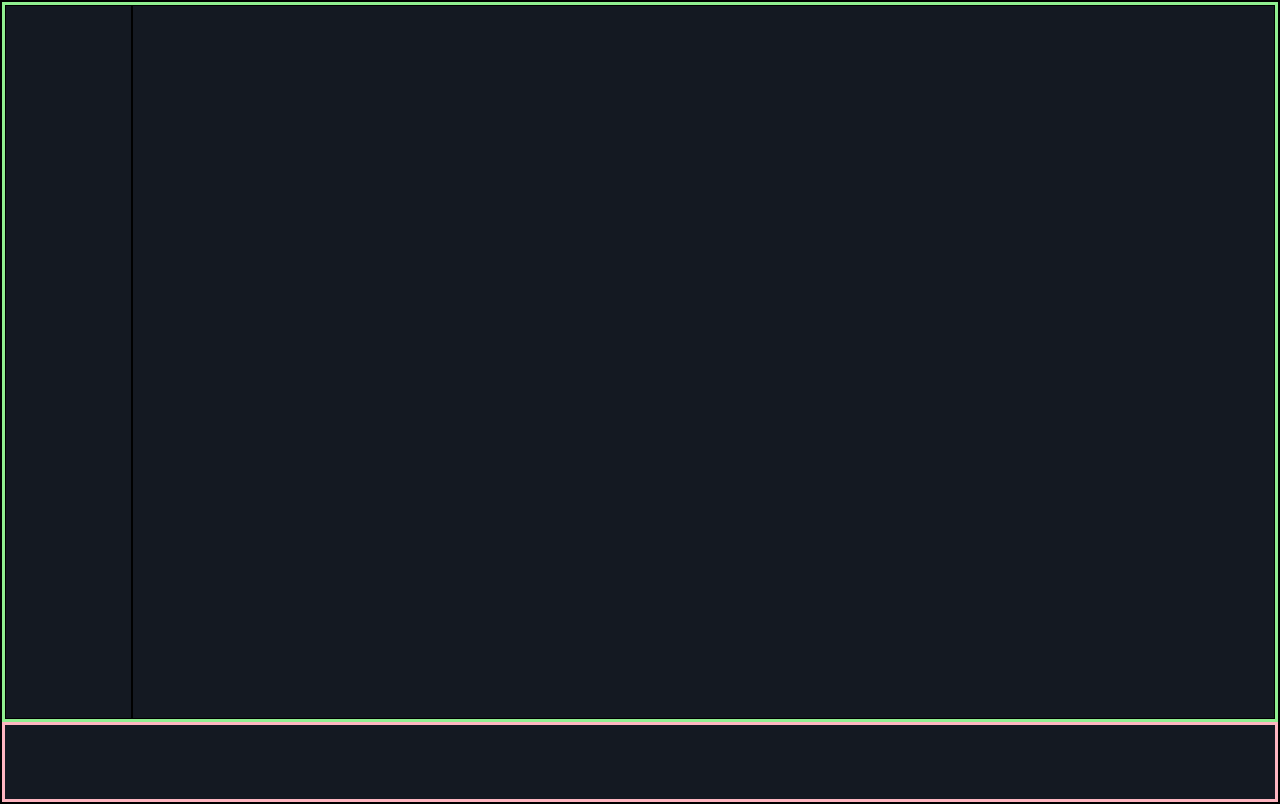
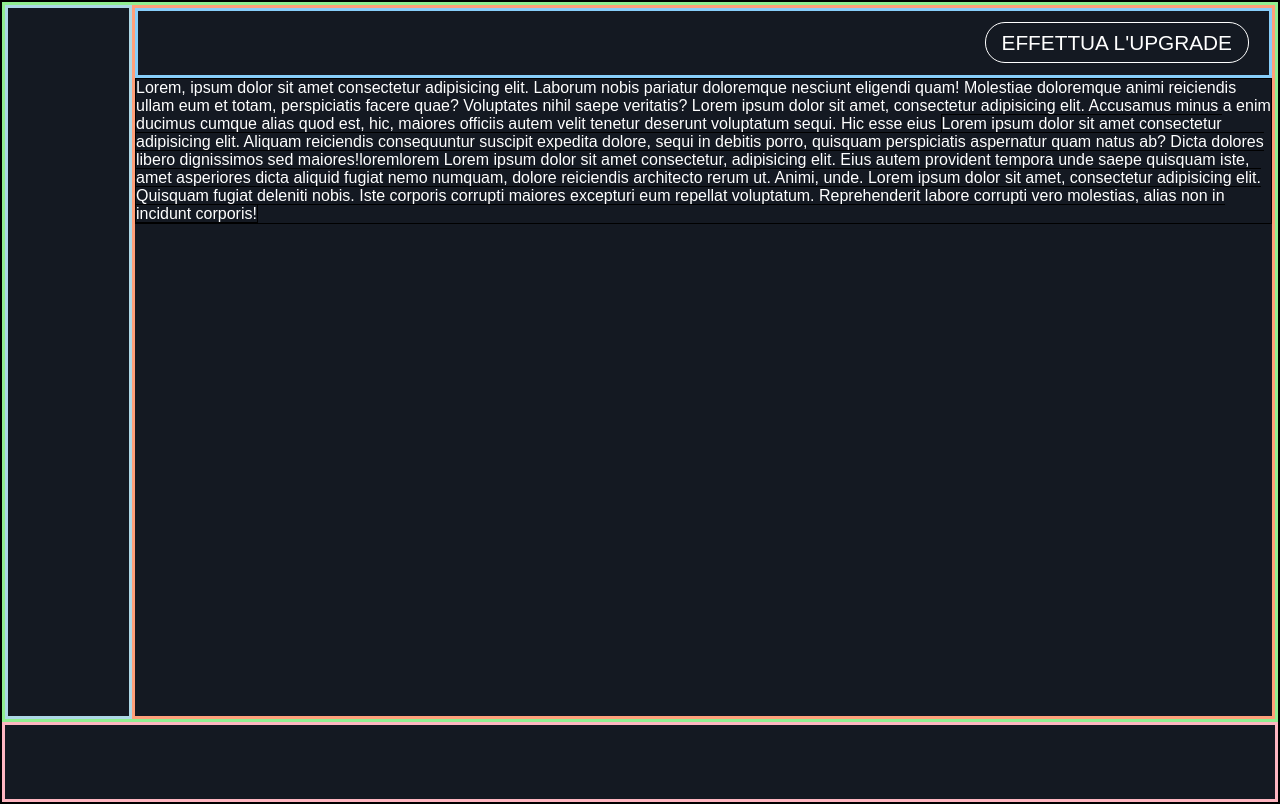
Before and after one commit to marrasluca/html-css-spotifyweb, a plain HTML site: page index.html in a window 1280 px wide. Drawn offline with Linux system fonts and the light colour scheme.

Commit message:
add: cta

```diff
--- a/css/media-mobile-first-lg.css
+++ b/css/media-mobile-first-lg.css
@@ -1,3 +1,5 @@
 @media screen and ( min-width: 1024px ){
-
+    .layout__cta{
+        font-size: 1.3rem;
+    }
 }
--- a/css/media-mobile-first-s.css
+++ b/css/media-mobile-first-s.css
@@ -1,3 +1,5 @@
 @media screen and ( min-width: 480px ){
-
+    .layout__cta {
+        font-size: 1rem;
+    }
 }
--- a/css/style.css
+++ b/css/style.css
@@ -1,5 +1,5 @@
 :root{
-    --color-1: #090B12;
+    --color-1: rgb(9, 11, 18, 0,7);  /* opacity */
     --color-2: #000000;
     --color-3: #141922;
     --color-4: #282828;
@@ -8,6 +8,7 @@
 
 body {
     background-color: var(--color-3);
+    color: white;
 }
 
 .layout-top{
@@ -17,11 +18,35 @@ body {
 }
 
 .layout__sidebar {
-    flex-grow: 1;
+    flex-basis: 10%;
+    border: 3px solid lightblue;
 }
 
 .layout__main {
     flex-basis: 90%;
+    border: 3px solid lightsalmon;
+    overflow-y: auto;
+}
+
+.layout__cta {
+    border: 3px solid lightskyblue;
+    background-color: var(--color-1);
+    padding: 20px;
+    text-align: right;
+    text-transform: uppercase;
+    position: sticky;
+    top: 0;
+    z-index: 1;
+    font-family: 0.6rem;
+}
+
+.btn {
+    border: 1px solid white;
+}
+
+.btn--cta {
+    padding: 8px 16px;
+    border-radius: 20px;
 }
 
 .layout-bottom {
--- a/index.html
+++ b/index.html
@@ -21,11 +21,22 @@
 <body>
 
     <div class="layout-top">
+        <!-- sidebar -->
         <div class="layout__sidebar">
 
         </div>
+
+
         <div class="layout__main">
 
+            <!-- call to action -->
+            <div class="layout__cta">
+                <a class="btn btn--cta" href="#">EFFETTUA L'UPGRADE</a>
+            </div>
+
+            <div>
+                Lorem, ipsum dolor sit amet consectetur adipisicing elit. Laborum nobis pariatur doloremque nesciunt eligendi quam! Molestiae doloremque animi reiciendis ullam eum et totam, perspiciatis facere quae? Voluptates nihil saepe veritatis? Lorem ipsum dolor sit amet, consectetur adipisicing elit. Accusamus minus a enim ducimus cumque alias quod est, hic, maiores officiis autem velit tenetur deserunt voluptatum sequi. Hic esse eius <omnis class="lorem">Lorem ipsum dolor sit amet consectetur adipisicing elit. Aliquam reiciendis consequuntur suscipit expedita dolore, sequi in debitis porro, quisquam perspiciatis aspernatur quam natus ab? Dicta dolores libero dignissimos sed maiores!loremlorem  Lorem ipsum dolor sit amet consectetur, adipisicing elit. Eius autem provident tempora unde saepe quisquam iste, amet asperiores dicta aliquid fugiat nemo numquam, dolore reiciendis architecto rerum ut. Animi, unde. Lorem ipsum dolor sit amet, consectetur adipisicing elit. Quisquam fugiat deleniti nobis. Iste corporis corrupti maiores excepturi eum repellat voluptatum. Reprehenderit labore corrupti vero molestias, alias non in incidunt corporis!</omnis>
+            </div>
         </div>
     </div>
 
```
